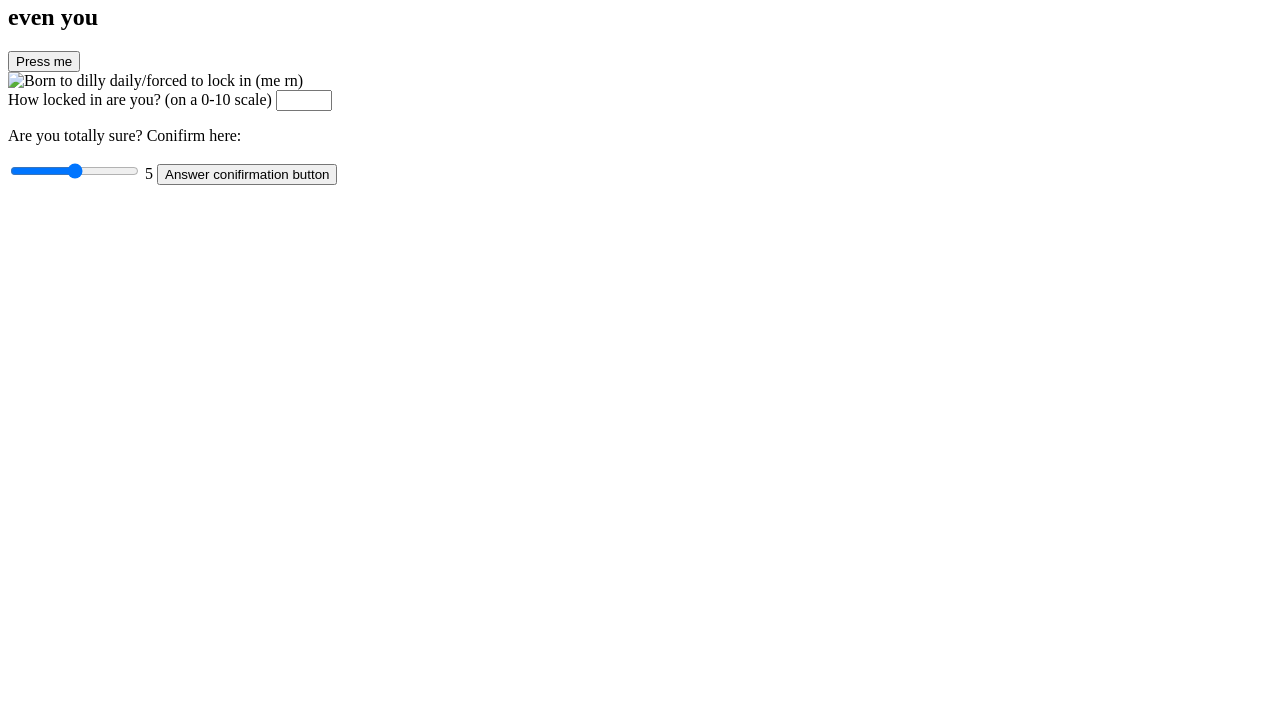
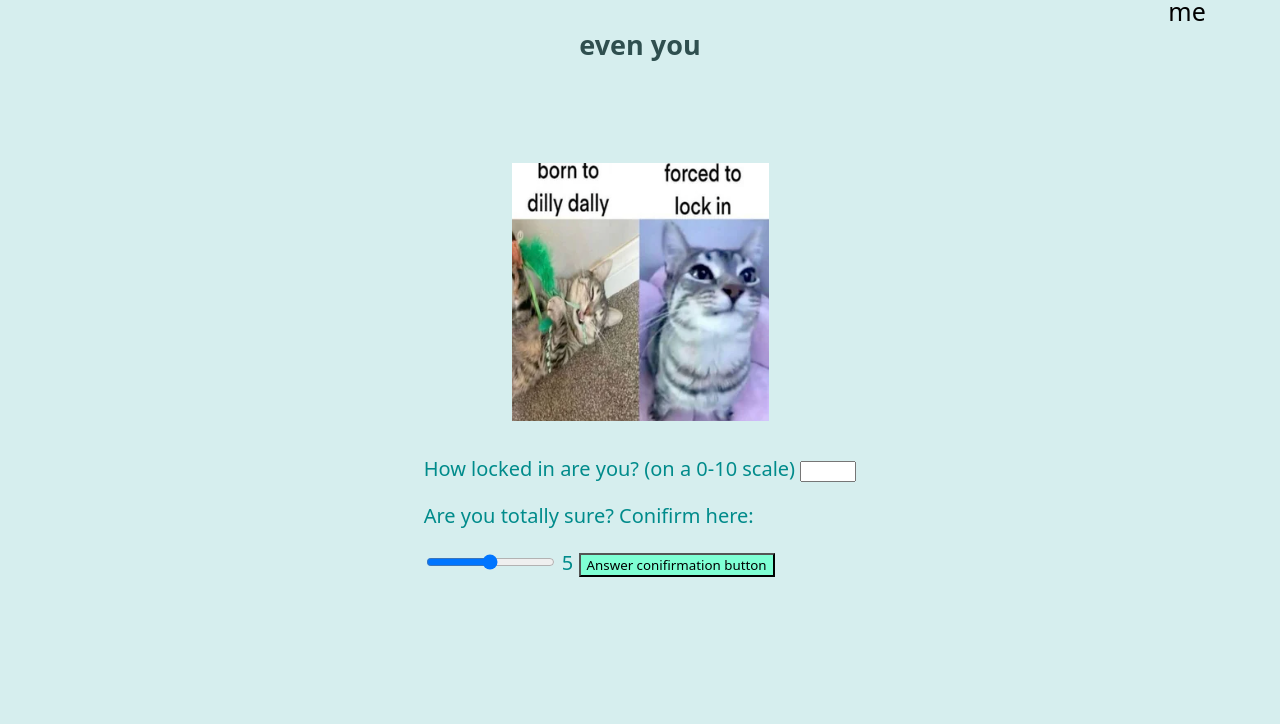
Before and after one commit to 404notyetfound/MyFirstSite, a plain HTML site: page index.html in a window 1280 px wide. Shown: the part 76-800 px from the top of the page. Drawn offline with Linux system fonts and the light colour scheme; the site is published under a folder, as on GitHub Pages, so addresses that start at the root find nothing; a web font is replaced by a local one.

Commit message:
Update index.html

```diff
--- a/index.html
+++ b/index.html
@@ -4,9 +4,9 @@
     <meta charset="UTF-8">
     <meta name="viewport" content="width=device-width, initial-scale=1.0">
     <title>Main page</title>
-    <link rel="icon" type="image.jpeg" href="/images/Bird_Balls.jpg">
+    <link rel="icon" type="image.jpeg" href="images/Bird_Balls.jpg">
 
-    <link rel="stylesheet" href="../styles.css">
+    <link rel="stylesheet" href="styles.css">
 </head>
 <body>
     <div class="main_text">
@@ -18,11 +18,11 @@
     </div>
 
     <div class="scarypart">
-        <a href="/pages/scary.html">
+        <a href="pages/scary.html">
             <button id="button1">Press me</button> </a>
     </div>
 
-    <div class=img1><img src="/images/Cat_LockIn.png" alt="Born to dilly daily/forced to lock in (me rn)"> </div>
+    <div class=img1><img src="images/Cat_LockIn.png" alt="Born to dilly daily/forced to lock in (me rn)"> </div>
 
     <div class="form">
     <form>
```
